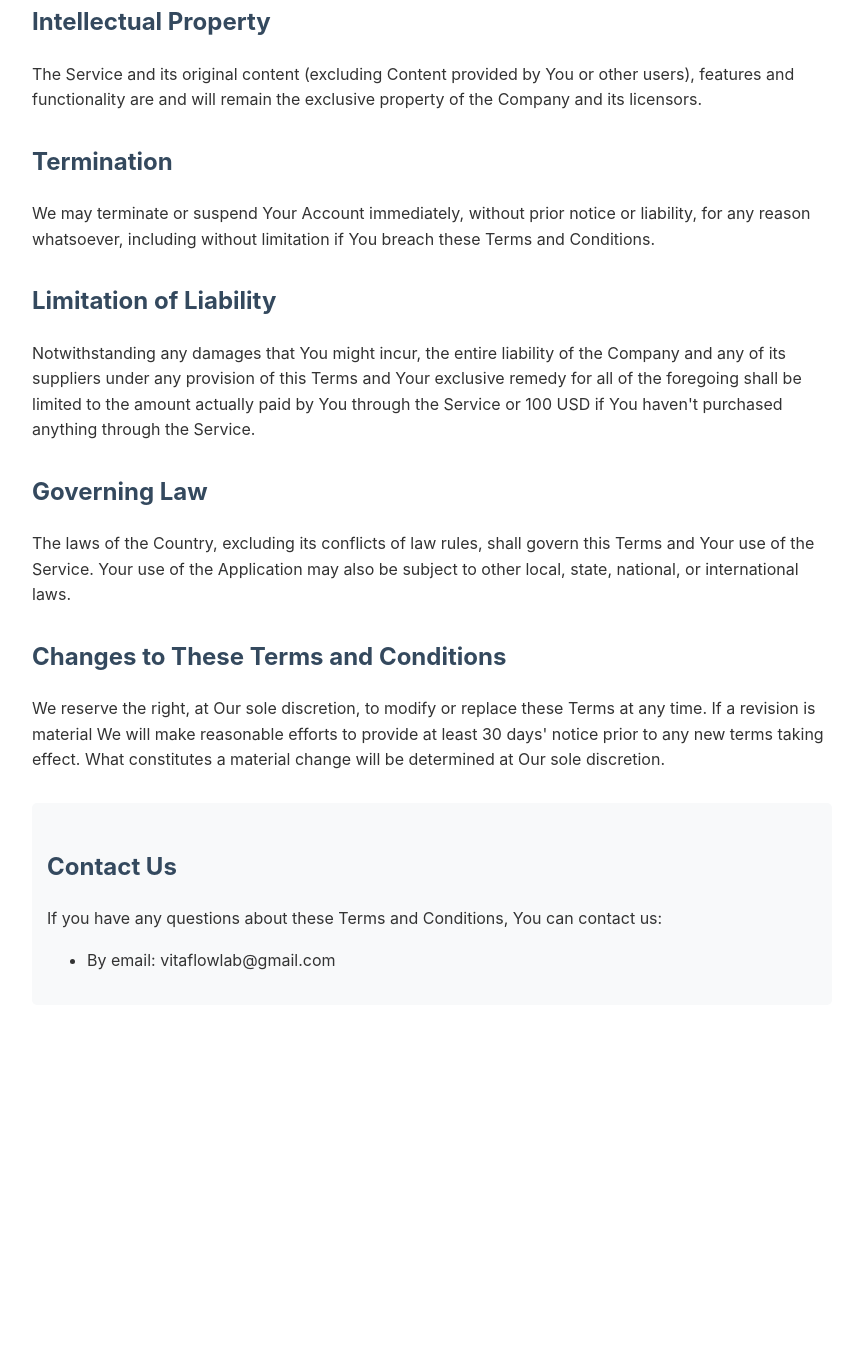
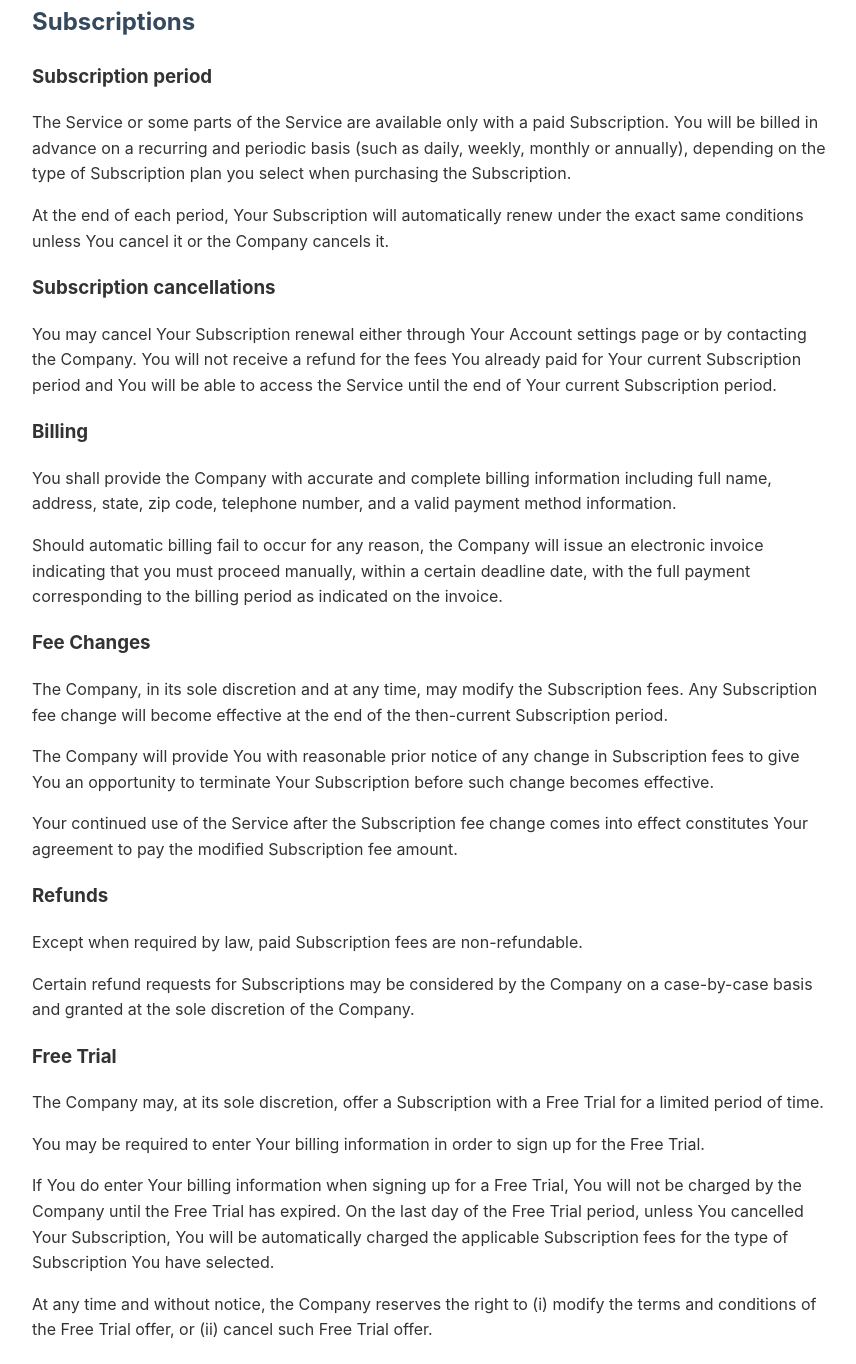
Before and after one commit to goannan/reso-privacy, a plain HTML site: page terms.html in a window 1280 px wide. Shown: the part 796-2160 px from the top of the page, without its empty margins (208-1064 px from the left). Before the commit the page ends 1821 px from the top, so only its background shows below. Drawn offline with Linux system fonts and the light colour scheme.

Commit message:
Add ads and subscription clauses

```diff
--- a/terms.html
+++ b/terms.html
@@ -61,6 +61,49 @@
         all times. Failure to do so constitutes a breach of the Terms, which may result in immediate termination of Your
         account on Our Service.</p>
 
+    <h2>Subscriptions</h2>
+    <h3>Subscription period</h3>
+    <p>The Service or some parts of the Service are available only with a paid Subscription. You will be billed in
+        advance on a recurring and periodic basis (such as daily, weekly, monthly or annually), depending on the type of
+        Subscription plan you select when purchasing the Subscription.</p>
+    <p>At the end of each period, Your Subscription will automatically renew under the exact same conditions unless You
+        cancel it or the Company cancels it.</p>
+
+    <h3>Subscription cancellations</h3>
+    <p>You may cancel Your Subscription renewal either through Your Account settings page or by contacting the Company.
+        You will not receive a refund for the fees You already paid for Your current Subscription period and You will be
+        able to access the Service until the end of Your current Subscription period.</p>
+
+    <h3>Billing</h3>
+    <p>You shall provide the Company with accurate and complete billing information including full name, address, state,
+        zip code, telephone number, and a valid payment method information.</p>
+    <p>Should automatic billing fail to occur for any reason, the Company will issue an electronic invoice indicating
+        that you must proceed manually, within a certain deadline date, with the full payment corresponding to the
+        billing period as indicated on the invoice.</p>
+
+    <h3>Fee Changes</h3>
+    <p>The Company, in its sole discretion and at any time, may modify the Subscription fees. Any Subscription fee
+        change will become effective at the end of the then-current Subscription period.</p>
+    <p>The Company will provide You with reasonable prior notice of any change in Subscription fees to give You an
+        opportunity to terminate Your Subscription before such change becomes effective.</p>
+    <p>Your continued use of the Service after the Subscription fee change comes into effect constitutes Your agreement
+        to pay the modified Subscription fee amount.</p>
+
+    <h3>Refunds</h3>
+    <p>Except when required by law, paid Subscription fees are non-refundable.</p>
+    <p>Certain refund requests for Subscriptions may be considered by the Company on a case-by-case basis and granted at
+        the sole discretion of the Company.</p>
+
+    <h3>Free Trial</h3>
+    <p>The Company may, at its sole discretion, offer a Subscription with a Free Trial for a limited period of time.</p>
+    <p>You may be required to enter Your billing information in order to sign up for the Free Trial.</p>
+    <p>If You do enter Your billing information when signing up for a Free Trial, You will not be charged by the Company
+        until the Free Trial has expired. On the last day of the Free Trial period, unless You cancelled Your
+        Subscription, You will be automatically charged the applicable Subscription fees for the type of Subscription
+        You have selected.</p>
+    <p>At any time and without notice, the Company reserves the right to (i) modify the terms and conditions of the Free
+        Trial offer, or (ii) cancel such Free Trial offer.</p>
+
     <h2>Intellectual Property</h2>
     <p>The Service and its original content (excluding Content provided by You or other users), features and
         functionality are and will remain the exclusive property of the Company and its licensors.</p>
```
Also changed, not shown: privacy.html (+35 -0 lines).
